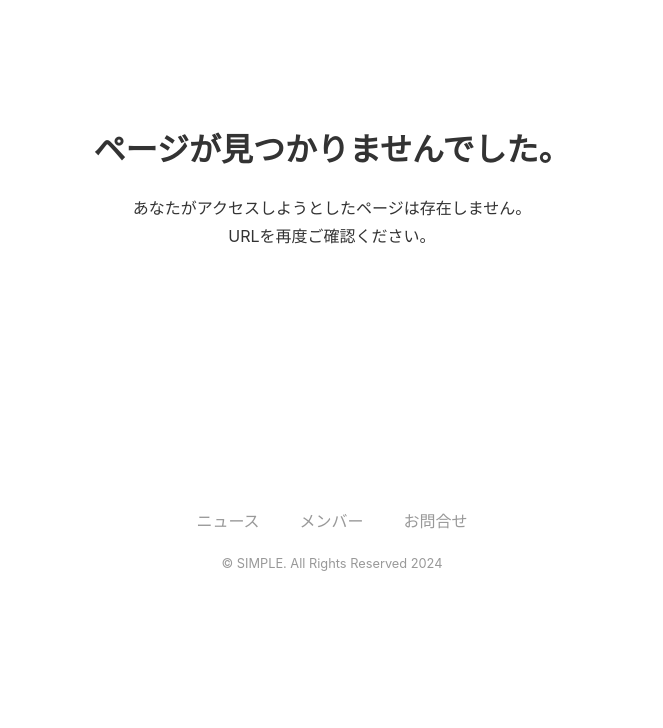
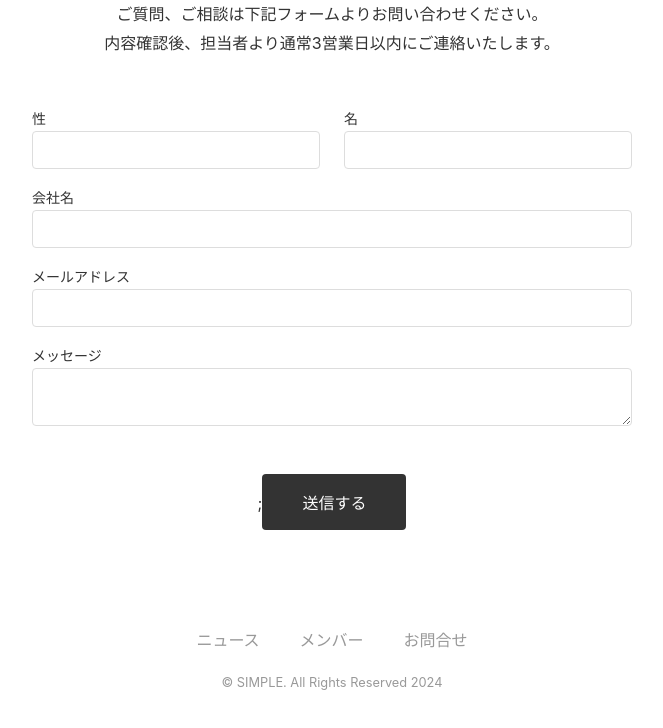
Before and after one commit to harayu/my-next-project, a Next.js app: page /contact in a window 1280 px wide. Before the commit this address had no page. Shown: the top 728 px of the page, without its empty margins (308-971 px from the left). Built offline with nearby package versions, Linux system fonts and the light colour scheme.

Commit message:
9章まで完了

```diff
--- /dev/null
+++ b/app/_actions/contact.ts
@@ -0,0 +1,94 @@
+"use server";
+
+function validateEmail(email: string) {
+  const pattern = /^[^\s@]+@[^\s@]+\.[^\s@]+$/;
+  return pattern.test(email);
+}
+
+export async function createContactData(_prevStage: any, formData: FormData) {
+  const rawFormData = {
+    lastname: formData.get("lastname") as string,
+    firstname: formData.get("firstname") as string,
+    company: formData.get("company") as string,
+    email: formData.get("email") as string,
+    message: formData.get("message") as string,
+  };
+
+  if (!rawFormData.lastname) {
+    return {
+      status: "error",
+      message: "性を入力してください",
+    };
+  }
+  if (!rawFormData.firstname) {
+    return {
+      status: "error",
+      message: "名を入力してください",
+    };
+  }
+  if (!rawFormData.company) {
+    return {
+      status: "error",
+      message: "会社名を入力してください",
+    };
+  }
+  if (!rawFormData.email) {
+    return {
+      status: "error",
+      message: "メールアドレスを入力してください",
+    };
+  }
+  if (!rawFormData.message) {
+    return {
+      status: "error",
+      message: "メッセージを入力してください",
+    };
+  }
+  const result = await fetch(
+    `https://api.hsforms.com/submissions/v3/integration/submit/${process.env.HUBSPOT_PORTAL_ID}/${process.env.HUBSPOT_FORM_ID}`,
+    {
+      method: "POST",
+      headers: {
+        "Content-Type": "application/json",
+      },
+      body: JSON.stringify({
+        fields: [
+          {
+            objectTypeId: "0-1",
+            name: "lastname",
+            value: rawFormData.lastname,
+          },
+          {
+            objectTypeId: "0-1",
+            name: "firstname",
+            value: rawFormData.firstname,
+          },
+          {
+            objectTypeId: "0-1",
+            name: "company",
+            value: rawFormData.company,
+          },
+          {
+            objectTypeId: "0-1",
+            name: "email",
+            value: rawFormData.email,
+          },
+          {
+            objectTypeId: "0-1",
+            name: "message",
+            value: rawFormData.message,
+          },
+        ],
+      }),
+    }
+  );
+  try {
+    await result.json();
+  } catch (e) {
+    return {
+      status: "error",
+      message: "お問合せに失敗しました",
+    };
+  }
+  return { status: "success", message: "OK" };
+}
--- /dev/null
+++ b/app/_components/ContactForm/index.module.css
@@ -0,0 +1,73 @@
+.form {
+  max-width: 600px;
+  margin: 0 auto;
+}
+
+.item {
+  display: flex;
+  flex-direction: column;
+  flex: 1;
+  padding: 8px 0;
+}
+
+.horizontal {
+  display: flex;
+  justify-content: flex-start;
+  align-items: center;
+  width: 100%;
+  gap: 24px;
+}
+
+.label {
+  font-size: 14px;
+}
+
+.textfield {
+  border: 1px solid var(--color-border);
+  padding: 8px;
+  border-radius: 4px;
+  line-height: 1.5;
+  width: 100%;
+}
+
+.textarea {
+  border: 1px solid var(--color-border);
+  padding: 8px;
+  border-radius: 4px;
+  line-height: 1.5;
+  width: 100%;
+}
+
+.actions {
+  text-align: center;
+  margin-top: 40px;
+}
+
+.button {
+  border: none;
+  background-color: var(--color-button-primary);
+  padding: 16px 40px;
+  font-size: 16px;
+  border-radius: 4px;
+  color: var(--color-text-unpainted);
+  cursor: pointer;
+}
+
+.success {
+  background-color: var(--color-bg-sub);
+  text-align: center;
+  padding: 40px;
+  border-radius: var(--border-radius);
+}
+
+.error {
+  color: var(--color-text-error);
+  font-size: 14px;
+  margin-bottom: 8px;
+}
+
+@media (max-width: 640px) {
+  .success {
+    text-align: left;
+  }
+}
--- /dev/null
+++ b/app/_components/ContactForm/index.tsx
@@ -0,0 +1,88 @@
+"use client";
+
+import { createContactData } from "@/app/_actions/contact";
+import { useFormState } from "react-dom";
+import styles from "./index.module.css";
+
+const initialState = {
+  status: "",
+  message: "",
+};
+
+export default function ContactForm() {
+  const [state, formAction] = useFormState(createContactData, initialState);
+  console.log(state);
+  if (state.status === "success") {
+    return (
+      <p className={styles.success}>
+        お問い合わせいただきありがとうございます
+        <br />
+        お返事まで今しばらくお待ちください。
+      </p>
+    );
+  }
+
+  return (
+    <form className={styles.form} action={formAction}>
+      <div className={styles.horizontal}>
+        <div className={styles.item}>
+          <label className={styles.label} htmlFor="Lastname">
+            性
+          </label>
+          <input
+            className={styles.textfield}
+            type="text"
+            id="lastname"
+            name="lastname"
+          />
+        </div>
+        <div className={styles.item}>
+          <label className={styles.label} htmlFor="firstname">
+            名
+          </label>
+          <input
+            className={styles.textfield}
+            type="text"
+            id="firstname"
+            name="firstname"
+          />
+        </div>
+      </div>
+      <div className={styles.item}>
+        <label className={styles.label} htmlFor="company">
+          会社名
+        </label>
+        <input
+          className={styles.textfield}
+          type="text"
+          id="company"
+          name="company"
+        />
+      </div>
+      <div className={styles.item}>
+        <label className={styles.label} htmlFor="email">
+          メールアドレス
+        </label>
+        <input
+          className={styles.textfield}
+          type="text"
+          id="email"
+          name="email"
+        />
+      </div>
+      <div className={styles.item}>
+        <label className={styles.label} htmlFor="message">
+          メッセージ
+        </label>
+        <textarea className={styles.textarea} id="message" name="message" />
+      </div>
+      <div className={styles.actions}>
+        {state.status === "error" && (
+          <p className={styles.error}>{state.message}</p>
+        )}
+        ;
+        <input type="submit" value="送信する" className={styles.button} />
+      </div>
+    </form>
+  );
+}
--- /dev/null
+++ b/app/contact/page.module.css
@@ -0,0 +1,10 @@
+.text {
+  text-align: center;
+  margin-bottom: 40px;
+}
+
+@media (max-width: 640px) {
+  .text {
+    text-align: left;
+  }
+}
--- /dev/null
+++ b/app/contact/page.tsx
@@ -0,0 +1,15 @@
+import ContactForm from "../_components/ContactForm";
+import styles from "./page.module.css";
+
+export default function Page() {
+  return (
+    <div className={styles.container}>
+      <p className={styles.text}>
+        ご質問、ご相談は下記フォームよりお問い合わせください。
+        <br />
+        内容確認後、担当者より通常3営業日以内にご連絡いたします。
+      </p>
+      <ContactForm />
+    </div>
+  );
+}
```
Also changed, not shown: app/contact/layout..tsx (added, +15 -0 lines).
